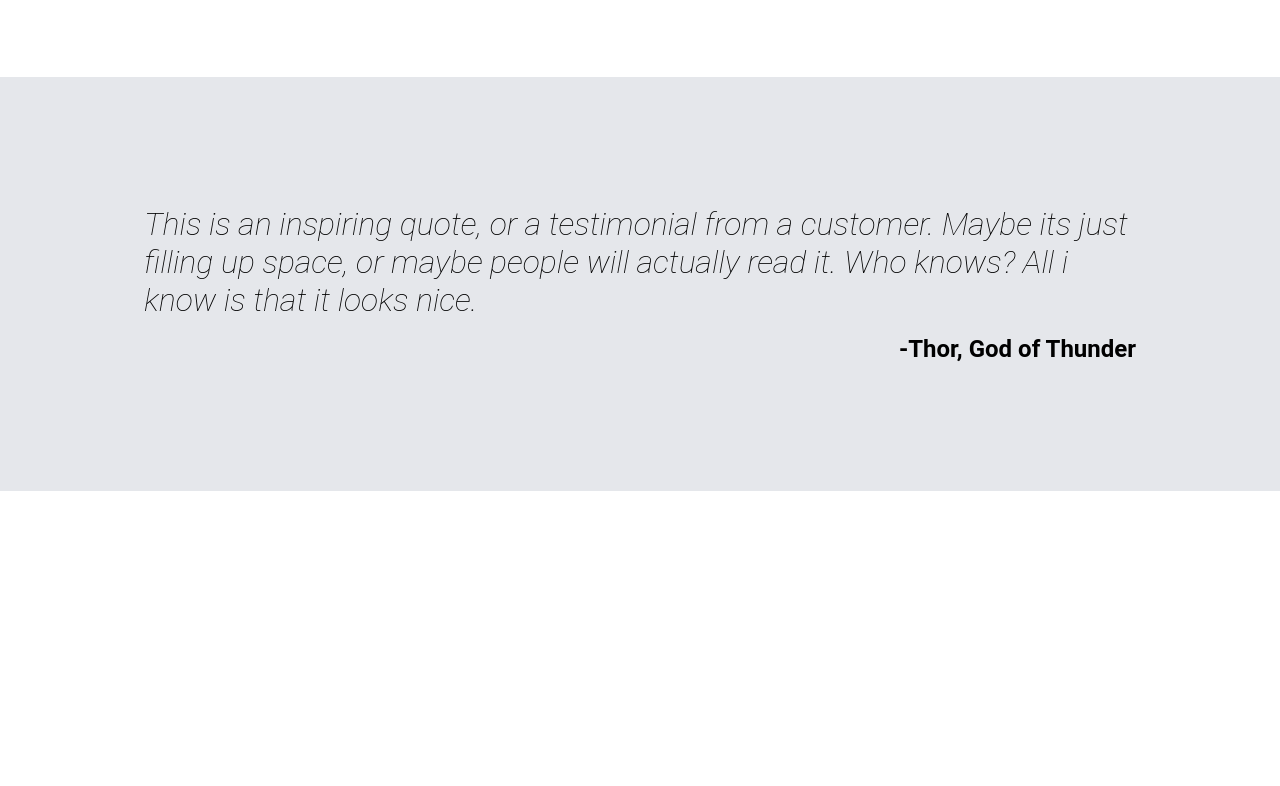
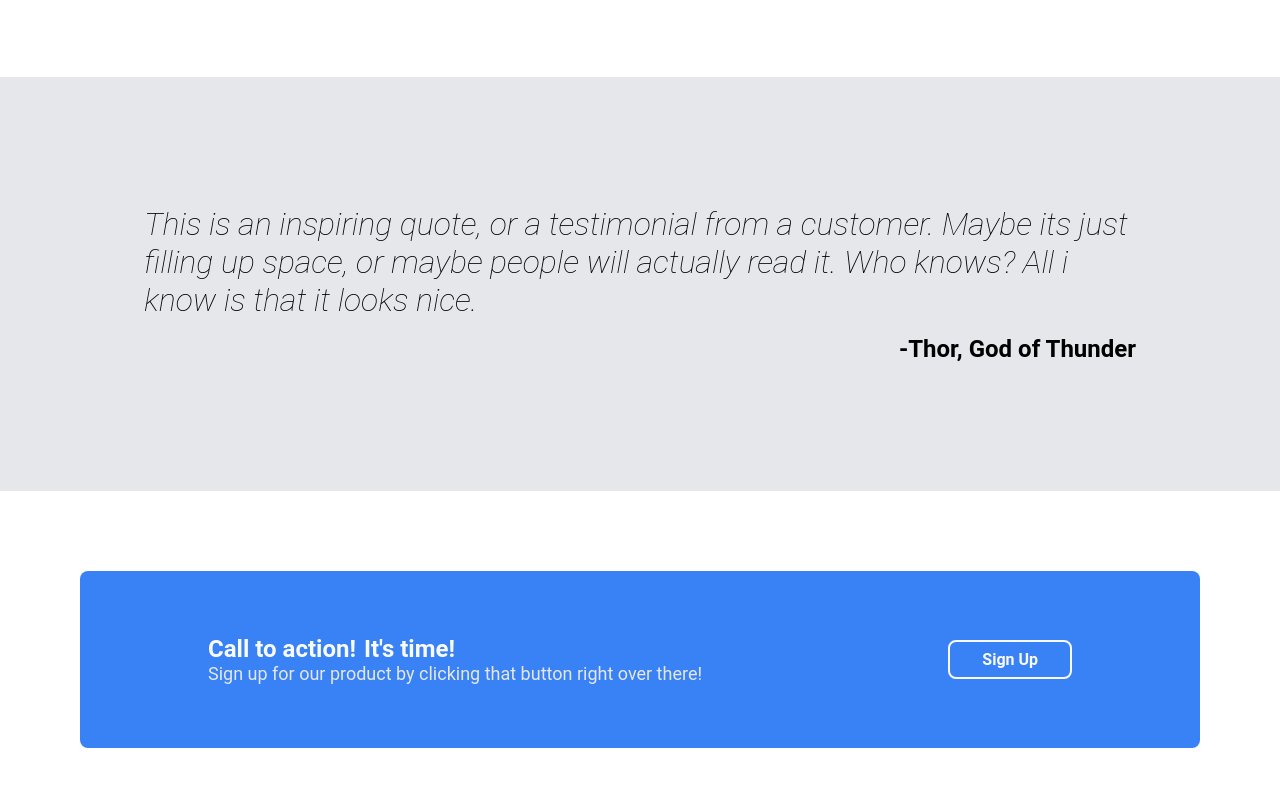
Before and after one commit to officialselase/project_landingpage, a plain HTML site: page index.html in a window 1280 px wide. Shown: the part 908-1694 px from the top of the page. Before the commit the page ends 1399 px from the top, so only its background shows below. Drawn offline with Linux system fonts and the light colour scheme.

Commit message:
feat: add cta section to index.html file and appropriate styling to styles.css

```diff
--- a/index.html
+++ b/index.html
@@ -59,3 +59,14 @@
             <div class="quotation">This is an inspiring quote, or a testimonial from a customer. Maybe its just filling up space, or maybe people will actually read it. Who knows? All i know is that it looks nice.</div>
             <div class="quote-author">-Thor, God of Thunder</div>
         </div>
+
+        <div class="cta">
+            <div class="cta-container">
+                <div class="title-text">
+                    <span>Call to action!</span>
+                    <span>It's time!</span>
+                </div>
+                <div class="secondary-text">Sign up for our product by clicking that button right over there!</div>
+            </div>
+            <button class="sign-up">Sign Up</button>
+        </div>
--- a/styles.css
+++ b/styles.css
@@ -197,3 +197,42 @@ button {
     padding: 0 64px;
     align-self: flex-end;
 }
+
+.cta{
+    background-color: #3882F6;
+    color: #f9faf8;
+    margin: 80px;
+    padding: 64px 128px;
+    border-radius: 8px;
+    display: flex;
+    justify-content: space-between;
+    align-items: center;
+    gap: 16px;
+}
+
+.cta-container{
+    font-family: "Roboto", sans-serif;
+    display: flex;
+    flex-flow: column wrap;
+    gap: 8px;
+}
+
+.cta-container .title-text{
+    font-size: 1.5rem;
+    font-weight: 600;
+    display: flex;
+    flex-flow: row wrap;
+    column-gap: 8px;
+}
+
+.cta button{
+    font-family: 'Roboto', sans-serif;
+    border: 2px solid #f9faf8;
+    flex-shrink: 0;
+    transition: background-color 0.3s ease-in-out;
+}
+
+/*Hover effect optional*/
+.cta button:hover{
+    background-color: #2962cc;
+}
```
